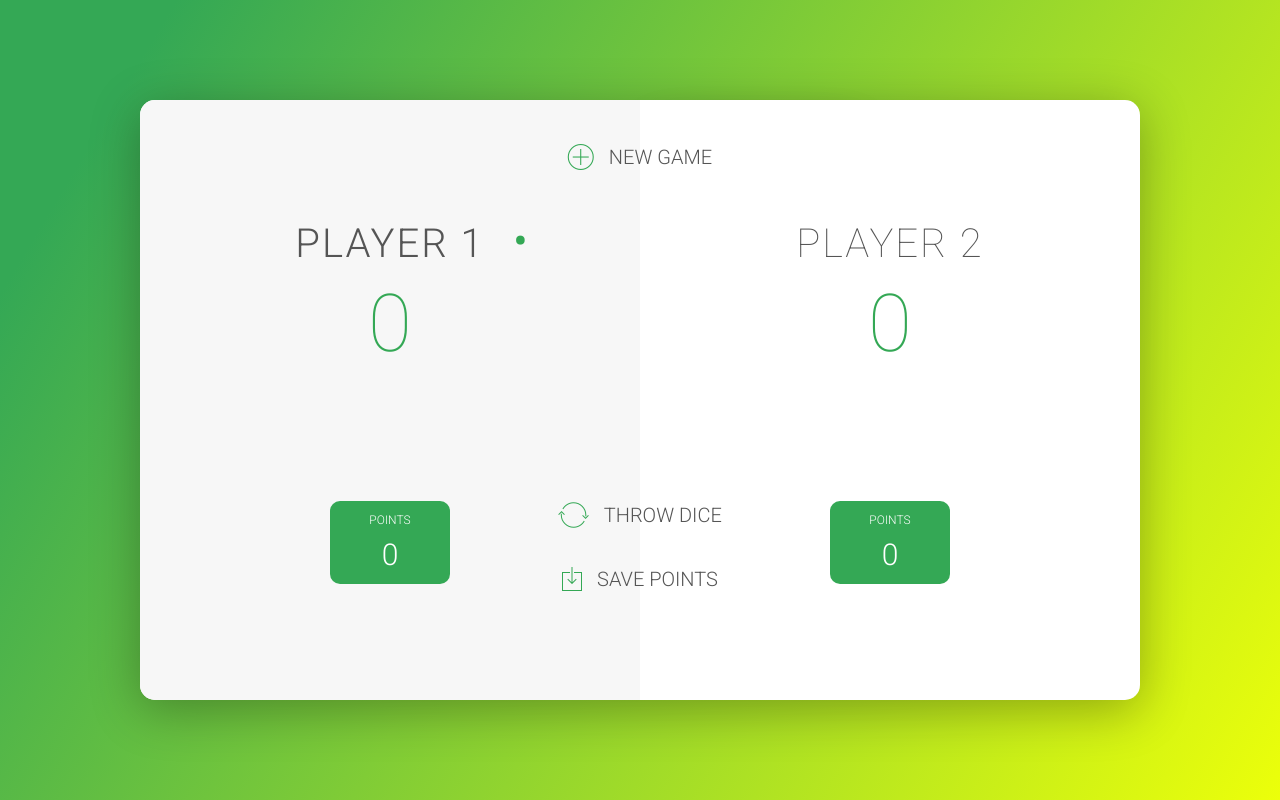
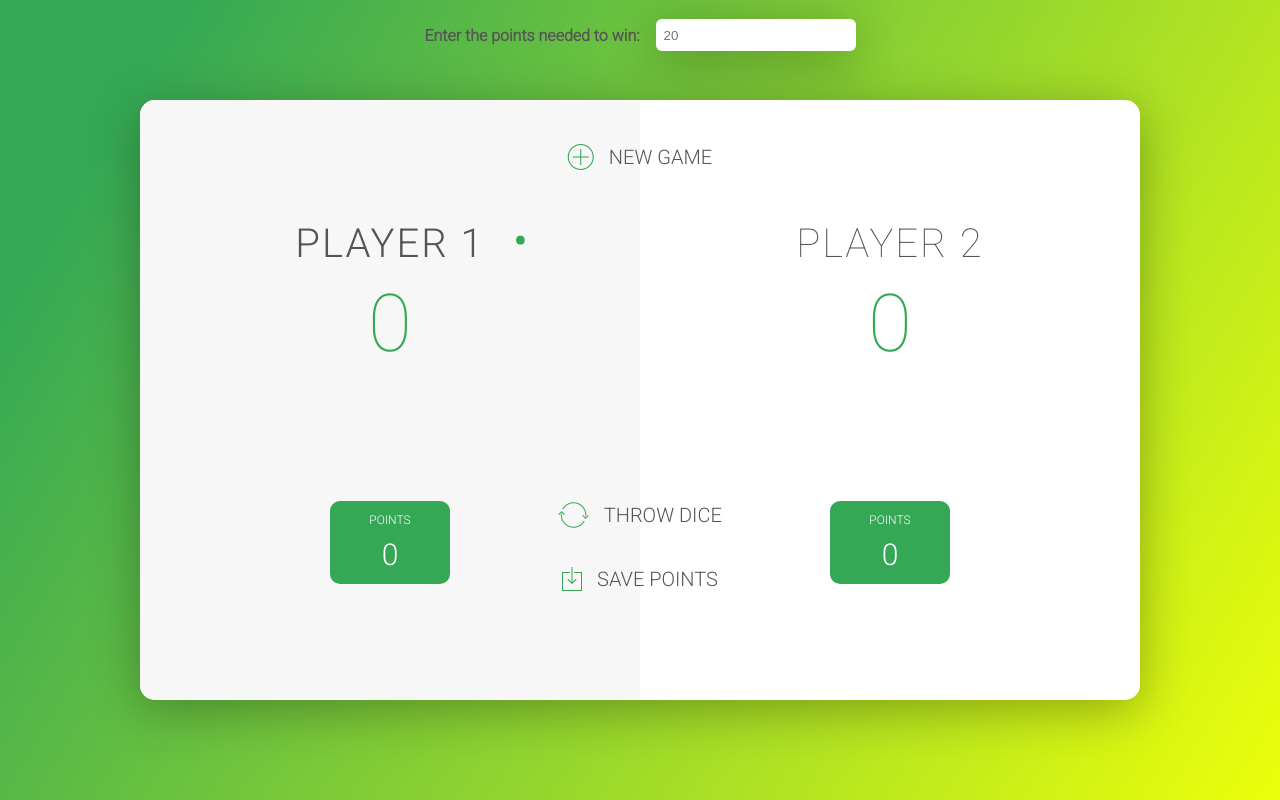
Before and after one commit to kvamca/czechitas_intro_to_js, a plain HTML site: page index.html in a window 1280 px wide. Drawn offline with nearby package versions, Linux system fonts and the light colour scheme.

Commit message:
input moved for visibility on smaller resolution

```diff
--- a/06-pig-game-start/style.css
+++ b/06-pig-game-start/style.css
@@ -8,7 +8,7 @@
 .input{
     display: flex;
     justify-content: center;
-    padding-top: 10%;
+    padding-top: 1.5%;
     gap: 16px;
     font-weight: 600;
     align-items: center;
--- a/style.css
+++ b/style.css
@@ -8,7 +8,7 @@
 .input{
     display: flex;
     justify-content: center;
-    padding-top: 10%;
+    padding-top: 1.5%;
     gap: 16px;
     font-weight: 600;
     align-items: center;
```
